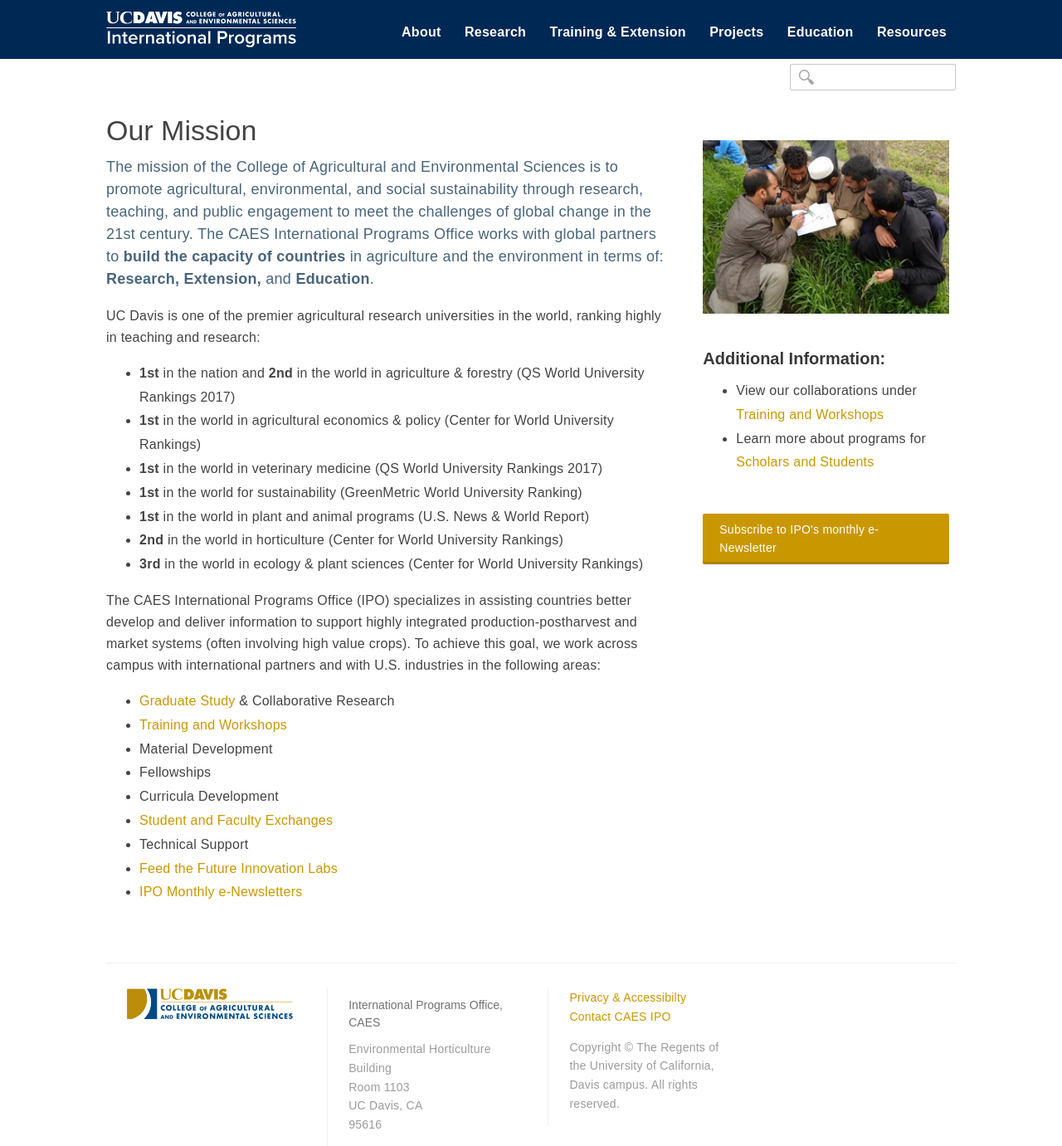
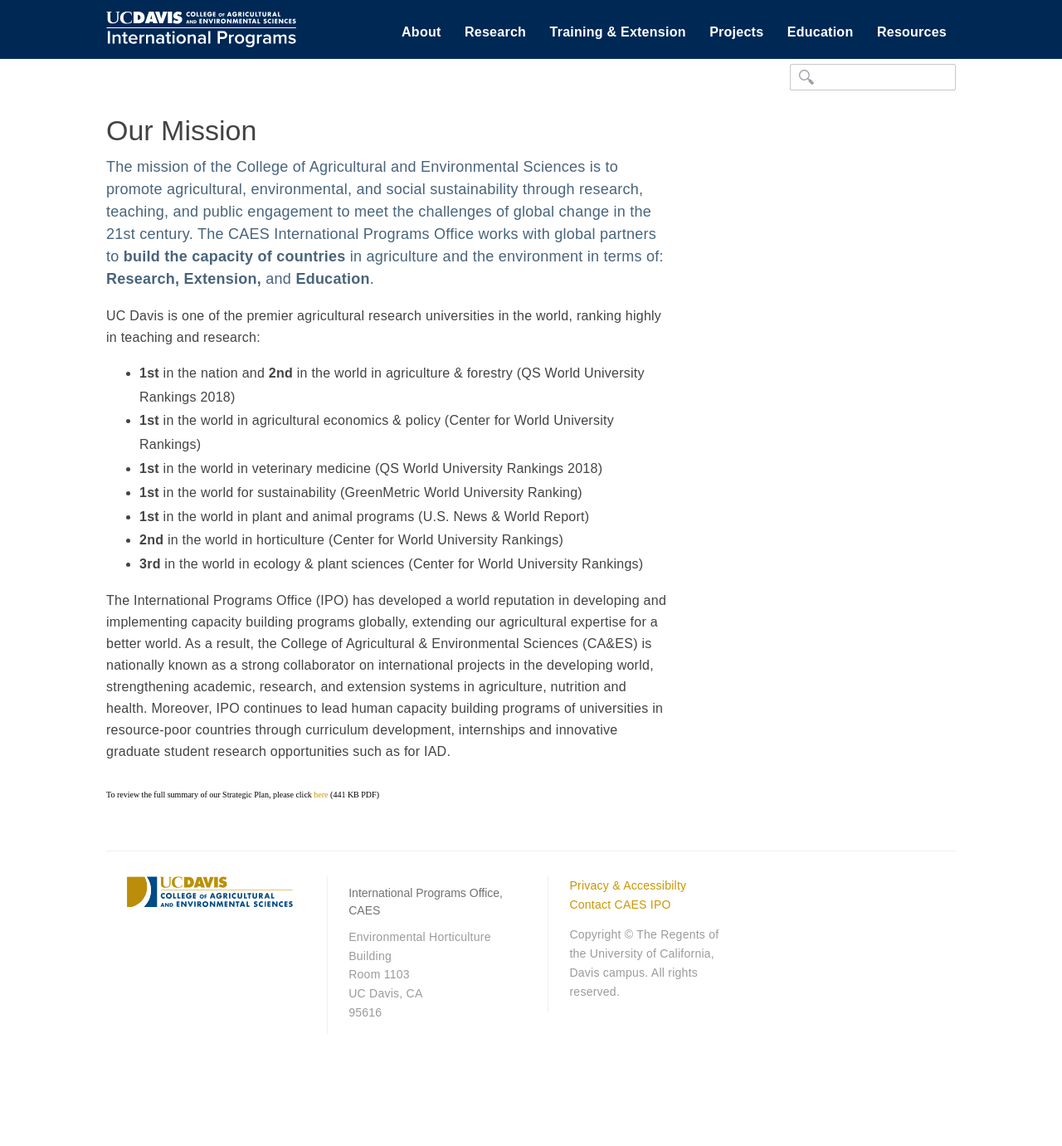
Before and after one commit to ucdavis/ip, a Jekyll site: the page built from about/index.html, in a window 1280 px wide. Shown: the whole page at 83% size. Built offline with Jekyll 4.4.1, drawn with Linux system fonts in a browser that asks for light colours; nearby versions of some CDN libraries; after the commit the page ends 1246 px from its top, so only the background shows below that.

Commit message:
our mission edit

```diff
--- a/about/index.html
+++ b/about/index.html
@@ -11,38 +11,17 @@
       The CAES International Programs Office works with global partners to <b>build the capacity of countries</b> in agriculture and the environment in terms of: <b>Research, Extension,</b> and <b>Education</b>.</p>
     <p>UC Davis is one of the premier agricultural research universities in the world, ranking highly in teaching and research:</p>
 <ul>
-  <li><b>1st</b> in the nation and <b>2nd</b> in the world in agriculture &amp; forestry (QS World University Rankings 2017)</li>
+  <li><b>1st</b> in the nation and <b>2nd</b> in the world in agriculture &amp; forestry (QS World University Rankings 2018)</li>
   <li><b>1st</b> in the world in agricultural economics &amp; policy (Center for World University Rankings)</li>
-  <li><b>1st</b> in the world in veterinary medicine (QS World University Rankings 2017)</li>
+  <li><b>1st</b> in the world in veterinary medicine (QS World University Rankings 2018)</li>
   <li><b>1st</b> in the world for sustainability (GreenMetric World University Ranking)</li>
   <li><b>1st</b> in the world in plant and animal programs (U.S. News &amp; World Report)</li>
   <li><b>2nd</b> in the world in horticulture (Center for World University Rankings)</li>
   <li><b>3rd</b> in the world in ecology &amp; plant sciences (Center for World University Rankings)</li></ul>
 
-    <p>The CAES International Programs Office (IPO) specializes in assisting countries better develop and deliver information to support highly integrated production-postharvest and market systems (often involving high value crops). To achieve this goal, we work across campus with international partners and with U.S. industries in the following areas:</p>
-<ul>
-  <li><a href="http://iad.ucdavis.edu/" target="_blank">Graduate Study</a> &amp; Collaborative Research</li>
-  <li><a href="/training-and-extension/recent-courses/">Training and Workshops</a></li>
-  <li>Material Development</li>
-  <li>Fellowships</li>
-  <li>Curricula Development</li>
-  <li><a href="/scholars-and-students/index">Student and Faculty Exchanges</a></li>
-  <li>Technical Support</li>
-  <li><a href="/research/innovationlab/">Feed the Future Innovation Labs</a></li>
-  <li><a href="/about/newsletter-archive">IPO Monthly e-Newsletters</a></li>
-</ul>
+    <p>The International Programs Office (IPO) has developed a world reputation in developing and implementing capacity building programs globally, extending our agricultural expertise for a better world.  As a result, the College of Agricultural & Environmental Sciences (CA&ES) is nationally known as a strong collaborator on international projects in the developing world, strengthening academic, research, and extension systems in agriculture, nutrition and health. Moreover, IPO continues to lead  human capacity building programs of universities in resource-poor countries through curriculum development, internships and innovative graduate student research opportunities such as for IAD.</p><br>
 
-</article>
-<aside>
-<div class="imagewrapper">
-    <img src="/media/about/mission.jpg" alt="Working with the farmers in a field"></div>
-    <br>
-    <h3>Additional Information:</h3>
-      <ul>
-        <li>View our collaborations under <a href="/training-and-extension/recent-courses">Training and Workshops</a></li>
-        <li>Learn more about programs for <a href="/scholars-and-students/index">Scholars and Students</a></li>
-    </ul><br>
+    To review the full summary of our Strategic Plan, please click <a target="_blank" href="/media/files/IPO_Strategic_Plan_2018_summary.pdf">here</a> (441 KB PDF)
 
-<p><a href="/about/newsletter-archive/" class="btn">Subscribe to IPO's monthly e-Newsletter</a></p>
 
 </aside>
```
Also changed, not shown: 1 other file.
